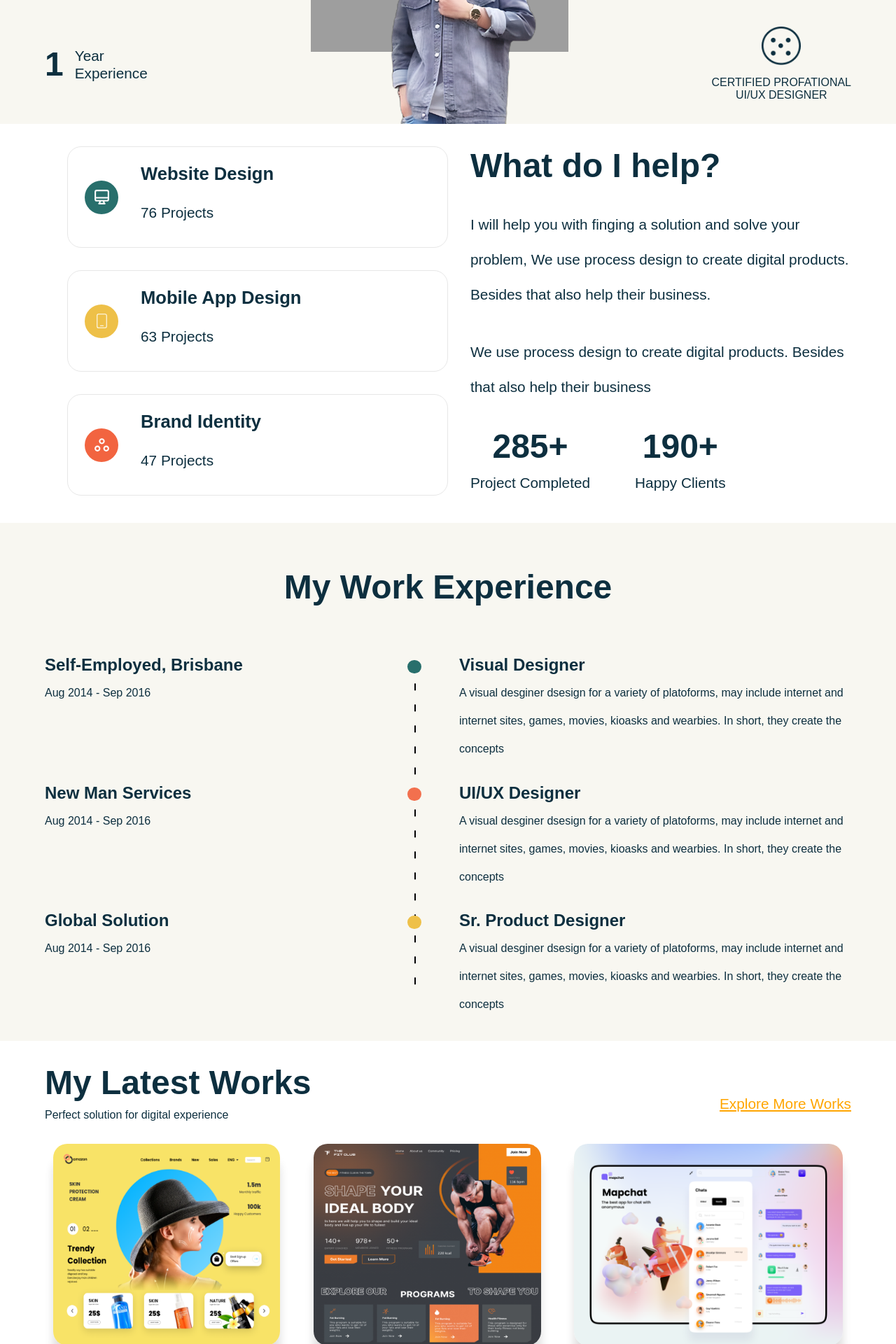
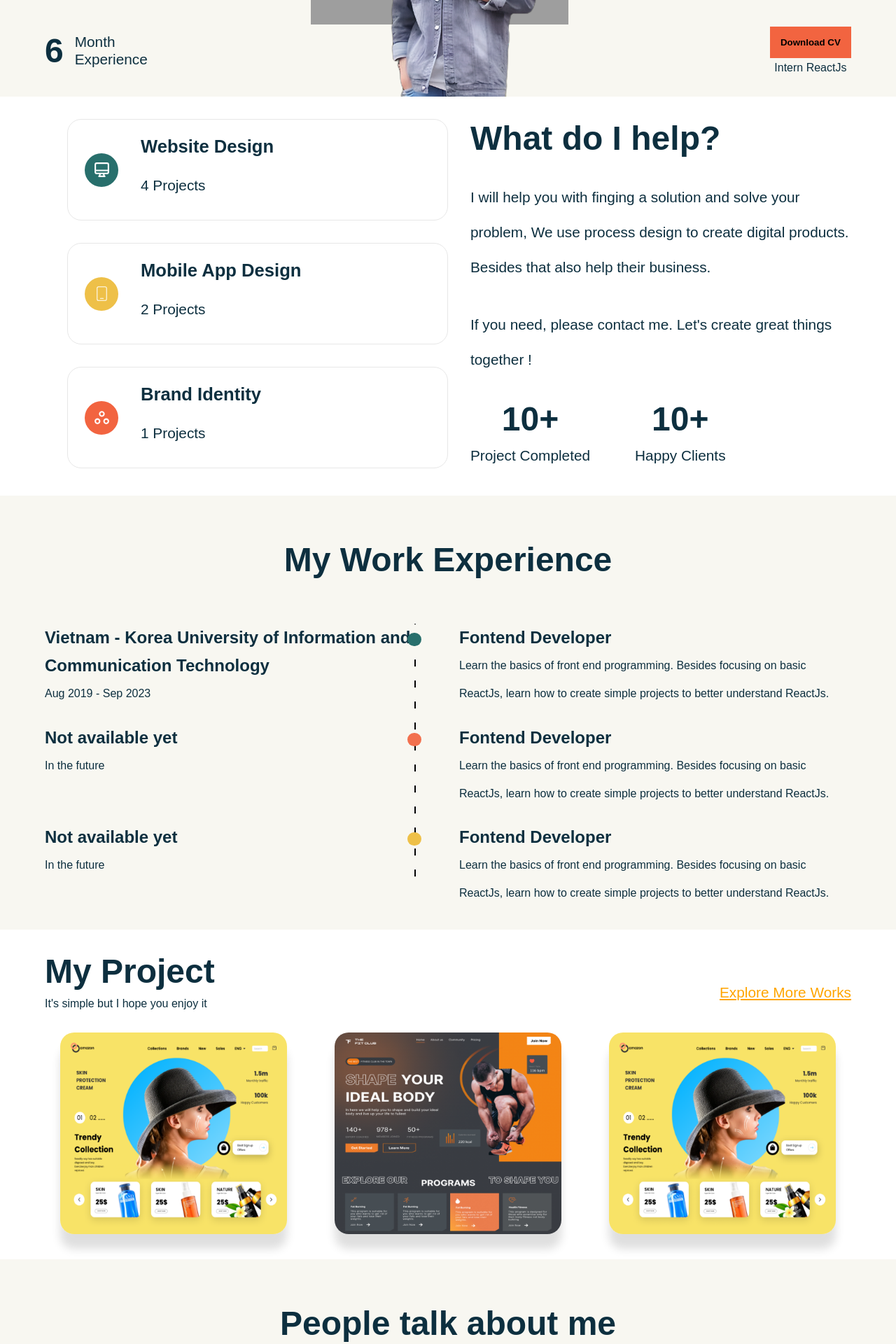
Before and after one commit to Cr1605/Profile, a React (Vite) app: page / in a window 1280 px wide. Shown: the part 400-2320 px from the top of the page at 70% size. Built offline with nearby package versions, Linux system fonts and the light colour scheme; grey boxes are pictures that could not be loaded; a web font is replaced by a local one.

Commit message:
complete commit

```diff
--- a/src/component/experties/Experties.jsx
+++ b/src/component/experties/Experties.jsx
@@ -45,11 +45,11 @@ const Experties = () => {
 
                     <div className={`flexCenter ${css.stats}`}>
                         <div className={`flexCenter ${css.stat}`}>
-                            <span className='primaryText'>285+</span>
+                            <span className='primaryText'>10+</span>
                             <span className='secondaryText'>Project Completed</span>
                         </div>
                         <div className={`flexCenter ${css.stat}`}>
-                            <span className='primaryText'>190+</span>
+                            <span className='primaryText'>10+</span>
                             <span className='secondaryText'>Happy Clients</span>
                         </div>
                     </div>
--- a/src/component/footer/Footer.jsx
+++ b/src/component/footer/Footer.jsx
@@ -22,7 +22,7 @@ const Footer = () => {
                         amazing together.
                     </span>
                     <span className="primaryText">
-                        Start by <a href="mailto:allyaercc@gmail.com">saying hi</a>
+                        Start by <a href="mailto:tranhongha1003@gmail.com">saying hi</a>
                     </span>
                 </div>
 
--- a/src/component/hero/Hero.jsx
+++ b/src/component/hero/Hero.jsx
@@ -1,7 +1,8 @@
 import React from 'react'
 import css from './Hero.module.scss'
-import {motion} from 'framer-motion'
-import {fadeIn, slideIn, staggerContainer} from '../../utils/motion'
+import { motion } from 'framer-motion'
+import { fadeIn, slideIn, staggerContainer } from '../../utils/motion'
+import Cv from './Cv.pdf'
 
 const Hero = () => {
     return (
@@ -10,7 +11,7 @@ const Hero = () => {
                 variants={staggerContainer}
                 initial="hidden"
                 whileInView="show"
-        viewport={{once: false, amount: 0.25}}
+                viewport={{ once: false, amount: 0.25 }}
 
                 className={`innerWidth ${css.container}`}>
                 {/* upperElements */}
@@ -18,7 +19,7 @@ const Hero = () => {
                     <motion.span
                         variants={fadeIn("right", "tween", 0.2, 1)}
 
-                className='primaryText'>Hey There, <br/> I'm Ha.</motion.span>
+                        className='primaryText'>Hey There, <br /> I'm Ha.</motion.span>
                     <motion.span
                         variants={fadeIn("left", "tween", 0.4, 1)}
                         className='secondaryText'>I design beautiful simple <br /> things, And I love what i do</motion.span>
@@ -37,18 +38,20 @@ const Hero = () => {
                     <motion.div
                         variants={fadeIn("right", "tween", 0.2, 1)}
                         className={css.experience}>
-                    <div className="primaryText">1</div>
+                        <div className="primaryText">6</div>
                         <div className="secondaryText">
-                        <div>Year</div>
+                            <div>Month</div>
                             <div>Experience</div>
                         </div>
                     </motion.div>
                     <motion.div
                         variants={fadeIn("left", "tween", 0.4, 1)}
                         className={css.certificate}>
-                    <img src="./certificate.png" alt="" />
-                    <span>CERTIFIED PROFATIONAL</span>
-                    <span>UI/UX DESIGNER</span>
+                        {/* <img src="./certificate.png" alt="" /> */}
+                        <a href={Cv} download>
+                            <button className="button">Download CV</button>
+                        </a>
+                        <span>Intern ReactJs</span>
                     </motion.div>
                 </div>
             </motion.div>
--- a/src/component/hero/Hero.module.scss
+++ b/src/component/hero/Hero.module.scss
@@ -1,13 +1,13 @@
 @import '../../styles/contants.scss';
 
-.wrapper{
+.wrapper {
     overflow: hidden;
 
-    .container{
+    .container {
         position: relative;
         z-index: 1;
 
-        .upperElements{
+        .upperElements {
             @media (max-width: $sm) {
                 justify-content: center;
                 text-align: center;
@@ -20,8 +20,10 @@
             flex-wrap: wrap;
         }
 
-        .lowerElements{
-            @media (max-width: $sm), (max-width: $md) {
+        .lowerElements {
+
+            @media (max-width: $sm),
+            (max-width: $md) {
                 margin-top: 4rem;
                 gap: 2rem;
                 justify-content: center;
@@ -32,30 +34,48 @@
             flex-wrap: wrap;
             justify-content: space-between;
 
-            .experience{
+            .experience {
                 display: flex;
                 align-items: center;
                 gap: 1rem;
-                >:nth-child(2){
+
+                >:nth-child(2) {
                     line-height: 25px;
                 }
             }
 
-            .certificate{
+            .certificate {
                 display: flex;
                 flex-direction: column;
                 align-items: center;
-                img{
+
+                img {
                     margin-bottom: 1rem;
                     width: 3.5rem;
+                }
+
+                button {
+                    align-items: center;
+                    background-color: rgb(242, 100, 64);
+                    border: 4px solid transparent;
+                    font-weight: 700;
+                    justify-content: center;
+                    padding: 0.7rem;
+                    margin-bottom: 5px;
+                    transition: all .3s;
+                }
+                a{
+                    text-decoration: none;
                 }
             }
         }
 
     }
 
-    .person{
-        @media (max-width: $sm), (max-width: $md) {
+    .person {
+
+        @media (max-width: $sm),
+        (max-width: $md) {
             position: relative;
             left: 0;
             background-size: 20rem;
@@ -64,6 +84,7 @@
             justify-content: center;
             background-position: bottom;
         }
+
         position: absolute;
         bottom: -2rem;
 
@@ -73,10 +94,11 @@
         background-size: 23rem;
         left: 33%;
 
-        img{
+        img {
             @media (max-width: $sm) {
                 width: 23rem;
             }
+
             margin-bottom: -5px;
             width: 480px;
             height: auto;
--- a/src/component/people/People.jsx
+++ b/src/component/people/People.jsx
@@ -20,7 +20,7 @@ const People = () => {
                 className={`yPaddings innerWidth ${css.container}`}>
 
                 <div className={`flexCenter ${css.heading}`}>
-                    <span className="primaryText">People talk about us</span>
+                    <span className="primaryText">People talk about me</span>
                     <p style={{ marginTop: "2rem" }}>
                         I got a job that was in accordance with the salary and field of work
                     </p>
--- a/src/component/portfolio/Portfolio.jsx
+++ b/src/component/portfolio/Portfolio.jsx
@@ -16,15 +16,15 @@ const Portfolio = () => {
             <div className={`innerWidth flexCenter ${css.container}`}>
                 <motion.div variants={textVariant(.4)} className={`flexCenter ${css.heading}`}>
                     <div>
-                        <span className="primaryText">My Latest Works</span>
-                        <p style={{ marginTop: "10px" }}>Perfect solution for digital experience</p>
+                        <span className="primaryText">My Project</span>
+                        <p style={{ marginTop: "10px" }}>It's simple but I hope you enjoy it</p>
                     </div>
                     <span className="secondaryText">Explore More Works</span>
                 </motion.div>
                 <div className={`flexCenter ${css.showCase}`}>
-                    <motion.img variants={fadeIn("up", "tween", .5, .6)} src="./showCase1.png" alt="project" />
-                    <motion.img variants={fadeIn("up", "tween", .7, .6)} src="./showCase2.png" alt="project" />
-                    <motion.img variants={fadeIn("up", "tween", .9, .6)} src="./showCase3.png" alt="project" />
+                    <a href="https://ecommercehacode.pages.dev/"><motion.img variants={fadeIn("up", "tween", .5, .6)} src="./showCase1.png" alt="project" className={css.image} /></a>
+                    <a href="https://fitclubhacode.pages.dev/"><motion.img variants={fadeIn("up", "tween", .7, .6)} src="./showCase2.png" alt="project" className={css.image} /></a>
+                    <a href="https://ecommercehacode.pages.dev/"><motion.img variants={fadeIn("up", "tween", .9, .6)} src="./showCase1.png" alt="project" className={css.image} /></a>
                 </div>
             </div>
 
--- a/src/component/portfolio/Portfolio.module.scss
+++ b/src/component/portfolio/Portfolio.module.scss
@@ -24,8 +24,18 @@
             gap: 1.5rem;
             justify-content: space-around;
             flex-wrap: wrap;
-            >img{
+            // >img{
 
+            //     @media (max-width: $sm) {
+            //         width: 100%;
+            //     }
+            //     border-radius: 20px;
+            //     max-width: 25rem;
+            //     max-height: 18rem;
+            //     box-shadow: 0px 21px 13px rgba(0, 0, 0, 13%);
+            //     cursor: pointer;
+            // }
+            .image{
                 @media (max-width: $sm) {
                     width: 100%;
                 }
--- a/src/utils/data.js
+++ b/src/utils/data.js
@@ -4,19 +4,19 @@ import { MdWorkspacesOutline } from "react-icons/md";
 export const projectExperience = [
   {
     name: "Website Design",
-    projects: 76,
+    projects: 4,
     icon: HiOutlineDesktopComputer,
     bg: "#286F6C",
   },
   {
     name: "Mobile App Design",
-    projects: 63,
+    projects: 2,
     icon: CiMobile1,
     bg: "#EEC048",
   },
   {
     name: "Brand Identity",
-    projects: 47,
+    projects: 1,
     icon: MdWorkspacesOutline,
     bg: "#F26440",
   },
@@ -24,30 +24,30 @@ export const projectExperience = [
 
 export const WhatDoIHelp = [
   "I will help you with finging a solution and solve your problem, We use process design to create digital products. Besides that also help their business.",
-  "We use process design to create digital products. Besides that also help their business",
+  "If you need, please contact me. Let's create great things together !",
 ];
 
 export const workExp = [
   {
-    place: "Self-Employed, Brisbane",
-    tenure: "Aug 2014 - Sep 2016",
-    role: "Visual Designer",
+    place: "Vietnam - Korea University of Information and Communication Technology",
+    tenure: "Aug 2019 - Sep 2023",
+    role: "Fontend Developer",
     detail:
-      "A visual desginer dsesign for a variety of platoforms, may include internet and internet sites, games, movies, kioasks and wearbies. In short, they create the concepts",
+      "Learn the basics of front end programming. Besides focusing on basic ReactJs, learn how to create simple projects to better understand ReactJs.",
   },
   {
-    place: "New Man Services",
-    tenure: "Aug 2014 - Sep 2016",
-    role: "UI/UX Designer",
+    place: "Not available yet",
+    tenure: "In the future",
+    role: "Fontend Developer",
     detail:
-      "A visual desginer dsesign for a variety of platoforms, may include internet and internet sites, games, movies, kioasks and wearbies. In short, they create the concepts",
+      "Learn the basics of front end programming. Besides focusing on basic ReactJs, learn how to create simple projects to better understand ReactJs.",
   },
   {
-    place: "Global Solution",
-    tenure: "Aug 2014 - Sep 2016",
-    role: "Sr. Product Designer",
+    place: "Not available yet",
+    tenure: "In the future",
+    role: "Fontend Developer",
     detail:
-      "A visual desginer dsesign for a variety of platoforms, may include internet and internet sites, games, movies, kioasks and wearbies. In short, they create the concepts",
+      "Learn the basics of front end programming. Besides focusing on basic ReactJs, learn how to create simple projects to better understand ReactJs.",
   },
 ];
 
```
Also changed, not shown: 1 other file (tests, documents, lock files or other folders). Lines whose indentation alone changed are shown as unchanged.
